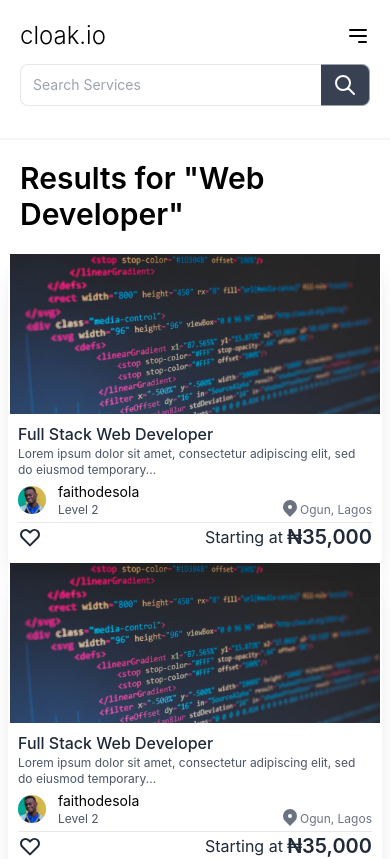
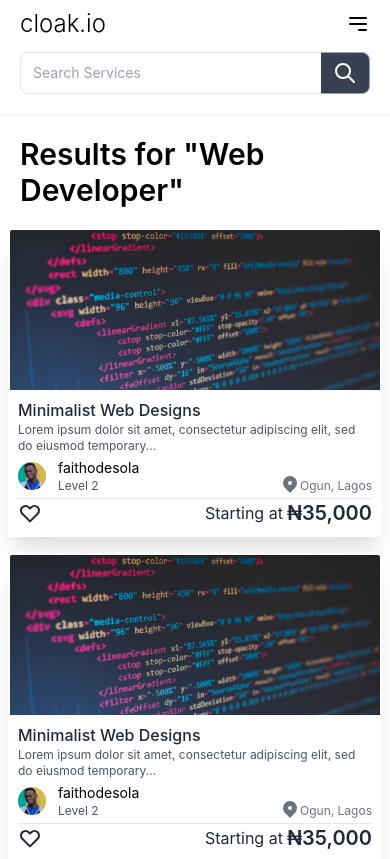
Before and after one commit to Olatokumbo/Cloak.io, a Next.js app: page /search in a window 390 px wide. Shown: the top 859 px of the page. Built offline with nearby package versions, Linux system fonts and the light colour scheme.

Commit message:
Added the Categorylist

```diff
--- a/components/Navbar.js
+++ b/components/Navbar.js
@@ -1,9 +1,15 @@
 import { useState } from "react";
 import Link from "next/link";
+import { useRouter } from "next/router";
 const Navbar = () => {
+  const router = useRouter();
   const [isOpen, setIsOpen] = useState(false);
+  const search = (e) => {
+    e.preventDefault();
+    router.push("/search");
+  };
   return (
-    <nav className="flex flex-col justify-between items-center p-5 top-0 left-0 right-0 sm:flex-row w-screen bg-white border-b-2 border-gray-100 border-solid">
+    <nav className="flex flex-col justify-between items-center py-2 px-5 sm:py-5  top-0 left-0 right-0 sm:flex-row w-screen bg-white border-b-2 border-gray-100 border-solid">
       <div className="flex w-full justify-between items-center">
         <div className="flex items-start flex-col sm:flex-row sm:items-center w-full">
           <div className="flex items-center justify-between w-full sm:w-auto md:w-auto">
@@ -29,7 +35,7 @@ const Navbar = () => {
               />
             </svg>
           </div>
-          <form className="flex w-full sm:w-60 my-3 sm:my-0">
+          <form className="flex w-full sm:w-60 my-3 sm:my-0" onSubmit={search}>
             <input
               className="rounded-l-lg  px-3 py-2 w-full border-t mr-0 border-b border-l text-gray-800  text-sm border-gray-200 bg-white focus:outline-none focus:border-gray-400"
               placeholder="Search Services"
--- a/components/ProfileCard.js
+++ b/components/ProfileCard.js
@@ -1,13 +1,13 @@
 import Image from "next/image";
 const ProfileCard = () => {
   return (
-    <div className="flex flex-col border-2 border-solid border-white shadow-xl hover:shadow-2xl cursor-pointer">
+    <div className="flex flex-col border-2 border-solid border-white shadow-xl hover:shadow-2xl cursor-pointer rounded">
       <div className="h-40 relative -z-1">
         <Image src="/code.jpg" className="object-cover" layout="fill" />
       </div>
       <div className="flex flex-col p-2">
         <h1 className="text-md font-medium text-gray-800">
-          Full Stack Web Developer
+          Minimalist Web Designs
         </h1>
         <h1 className="text-xs text-gray-600">
           Lorem ipsum dolor sit amet, consectetur adipiscing elit, sed do
--- a/pages/index.js
+++ b/pages/index.js
@@ -5,6 +5,7 @@ import Image from "next/image";
 import Explore from "../sections/Explore";
 import SignupBanner from "../sections/SignupBanner";
 import Guides from "../sections/Guides";
+import CategoryList from "../sections/CategoryList";
 
 export default function Home() {
   return (
@@ -14,6 +15,7 @@ export default function Home() {
         <link rel="icon" href="/favicon.ico" />
       </Head>
       <Navbar />
+      <CategoryList />
       <main className="md:p-10 p-2">
         <div className="flex flex-1 flex-col justify-center items-center">
           <div className="flex flex-col my-9">
--- a/pages/search/index.js
+++ b/pages/search/index.js
@@ -9,7 +9,7 @@ const Search = () => {
         <div className="p-5">
           <h1 className="text-3xl font-semibold">Results for "Web Developer"</h1>
         </div>
-        <div className="mb-5 w-full px-2 grid gap-x-2 grid-cols-1 sm:grid-cols-2 md:grid-cols-3 lg:grid-cols-4 xl:grid-cols-5 2xl:grid-cols-5">
+        <div className="mb-5 w-full px-2 grid gap-x-2 gap-y-4 grid-cols-1 sm:grid-cols-2 md:grid-cols-3 lg:grid-cols-4 xl:grid-cols-5 2xl:grid-cols-5">
           <Link href="/search/12"><a><ProfileCard /></a></Link>
           <Link href="/search/12"><a><ProfileCard /></a></Link>
           <Link href="/search/12"><a><ProfileCard /></a></Link>
--- /dev/null
+++ b/sections/CategoryList.js
@@ -0,0 +1,20 @@
+import Link from "next/link";
+const categoryList = () => {
+  return (
+    <div className="py-2 flex overflow-auto w-full whitespace-nowrap border-b-2 border-gray-100 border-solid">
+      <div className="m-auto flex">
+        <Link  className="font-normal hover:font-bold" href="/categories/graphics-and-design"><h5 className="text-gray-700 mx-4 cursor-pointer hover:text-gray-500">Graphics and Design</h5></Link>
+        <Link href="/categories/technology"><h5 className="text-gray-700 mx-4 cursor-pointer hover:text-gray-500">Technology</h5></Link>
+        <Link href="/categories/audio-and-music"><h5 className="text-gray-700 mx-4 cursor-pointer hover:text-gray-500">Audio and Music</h5></Link>
+        <Link href="/categories/business"><h5 className="text-gray-700 mx-4 cursor-pointer hover:text-gray-500">Business</h5></Link>
+        <Link href="/categories/marketing"><h5 className="text-gray-700 mx-4 cursor-pointer hover:text-gray-500">Marketing</h5></Link>
+        <Link href="/categories/writing-and-editing"><h5 className="text-gray-700 mx-4 cursor-pointer hover:text-gray-500">Writing and Editing</h5></Link>
+        <Link href="/categories/education-and-training"><h5 className="text-gray-700 mx-4 cursor-pointer hover:text-gray-500">Education and Training</h5></Link>
+        <Link href="/categories/media-and-communication"><h5 className="text-gray-700 mx-4 cursor-pointer hover:text-gray-500">Media and Communication</h5></Link>
+        <Link href="/categories/health"><h5 className="text-gray-700 mx-4 cursor-pointer hover:text-gray-500">Health</h5></Link>
+      </div>
+    </div>
+  );
+};
+
+export default categoryList;
--- a/sections/SignupBanner.js
+++ b/sections/SignupBanner.js
@@ -5,7 +5,7 @@ const SignupBanner = () => {
       <div className="absolute p-10 flex h-full w-full">
         <div className="flex-1 flex flex-col justify-center items-start">
           <h1 className="text-white text-5xl font-semibold">
-            Lorem ipsum dolor sit amet
+            Take your business to a new level
           </h1>
           <button className="my-5 mr-5 bg-black focus:outline-none text-white px-3 py-2 md:px-4 rounded-md hover:bg-gray-900">
             Sign Up Now
```
